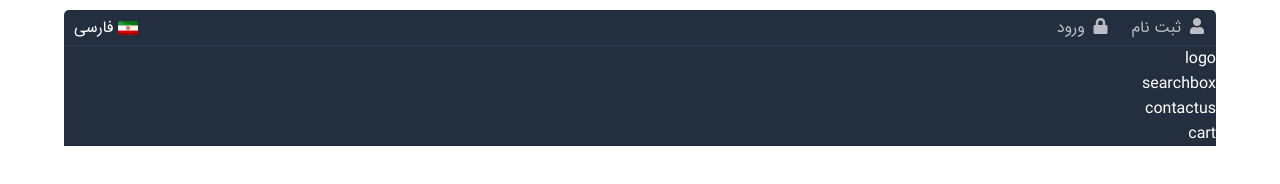
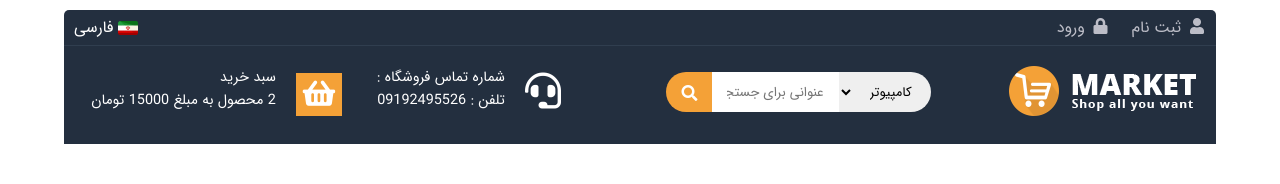
Before and after one commit to Mortajoz/eshop_11, a plain HTML site: page index.html in a window 1280 px wide. Drawn offline with Linux system fonts and the light colour scheme.

Commit message:
complete headerinfo

```diff
--- a/CSS/main.css
+++ b/CSS/main.css
@@ -19,12 +19,7 @@
 
 .topinfo {
     border-bottom: 1px solid #303e4f;
-    display: flex;
     justify-content: space-between;
-}
-
-.accountlist {
-    display: flex;
 }
 
 .accountlistlink {
@@ -48,3 +43,59 @@
     width: 20px;
     vertical-align: middle;
 }
+
+.header_info {
+    padding: 20px;
+}
+
+.searchbox {
+    flex-grow: 1;
+    height: 40px;
+    justify-content: center;
+    margin-top: 6px;
+}
+
+.categorylist {
+    border: none;
+    padding: 8px 15px;
+    border-radius: 0 20px 20px 0;
+}
+
+.searchinput {
+    border: 0;
+    padding: 8px 15px;
+    width: 30%;
+}
+
+.btnsearch {
+    padding: 10px 15px;
+    background-color: #F4A137;
+    color: #fff !important;
+    border-radius: 20px 0 0 20px;
+}
+
+.contactus {
+    margin: 0 0.5em;
+    font-size: 0.9em;
+}
+
+.contactusicon {
+    font-size: 2.5em;
+    padding: 0 20px;
+}
+
+.cart {
+    margin: 0 0.5em;
+    font-size: 0.9em;
+}
+
+.carticon {
+    font-size: 2em;
+    padding: 0 20px;
+}
+
+.carticon i {
+    background-color: #F4A137;
+    padding: 7px;
+    margin-top: 7px;
+}
--- a/CSS/normalize.css
+++ b/CSS/normalize.css
@@ -37,3 +37,12 @@ h2 {
 .clearfix::after {
     clear: both;
 }
+
+.flex {
+    display: flex;
+}
+
+select,
+input {
+    font-family: inherit;
+}
--- a/index.html
+++ b/index.html
@@ -16,8 +16,8 @@
 <body>
     <div class="wrapper">
         <header class="header">
-            <div class="topinfo">
-                <ul class="accountlist">
+            <div class="topinfo flex">
+                <ul class="accountlist flex">
                     <li class="accountlistitem">
                         <a href="" class="accountlistlink">
                             <i class="fas fa-user"></i> ثبت نام</a>
@@ -32,18 +32,46 @@
                     <img class="fa-icon" src="images/icons/iran.png" alt="persian language"> فارسی
                 </div>
             </div>
-            <div class="header_info">
-                <div class="logo">logo</div>
-                <div class="searchbox">searchbox</div>
-                <div class="contactus">contactus</div>
-                <div class="cart">cart</div>
-            </div>
-            <nav class="mainnav"></nav>
+            <div class="header_info flex">
+                <div class="logo">
+                    <img src="images/logo.png" alt="">
+                </div>
+                <div class="searchbox flex">
+                    <select name="" id="" class="categorylist">
+                        <option value="1">کامپیوتر</option>
+                        <option value="1">موبایل</option>
+                        <option value="1">شبکه</option>
+                        <option value="1">پرینتر</option>
+                    </select>
+                    <input class="searchinput" placeholder="عنوانی برای جستجو وارد کنید" type="text" name="" id="">
+                    <a class="btnsearch" href=""><i class="fas fa-search"></i></a>
+                </div>
+                <div class="contactus flex">
+                    <div class="contactusicon">
+                        <i class="fas fa-headset"></i>
+                    </div>
+                    <div class="contactusinfo">
+                        <span>شماره تماس فروشگاه :</span>
+                        <br>
+                        <span>تلفن : 09192495526</span>
+                    </div>
+                </div>
+                <div class="cart flex">
+                    <div class="carticon">
+                        <i class="fas fa-shopping-basket"></i>
+                    </div>
+                    <div class="cartinfo">
+                        <span>سبد خرید</span>
+                        <br>
+                        <span>2 محصول به مبلغ 15000 تومان</span>
+                    </div>
+                </div>
+                <nav class="mainnav"></nav>
         </header>
         <main></main>
         <footer></footer>
 
-    </div>
+        </div>
 
 </body>
 
```
